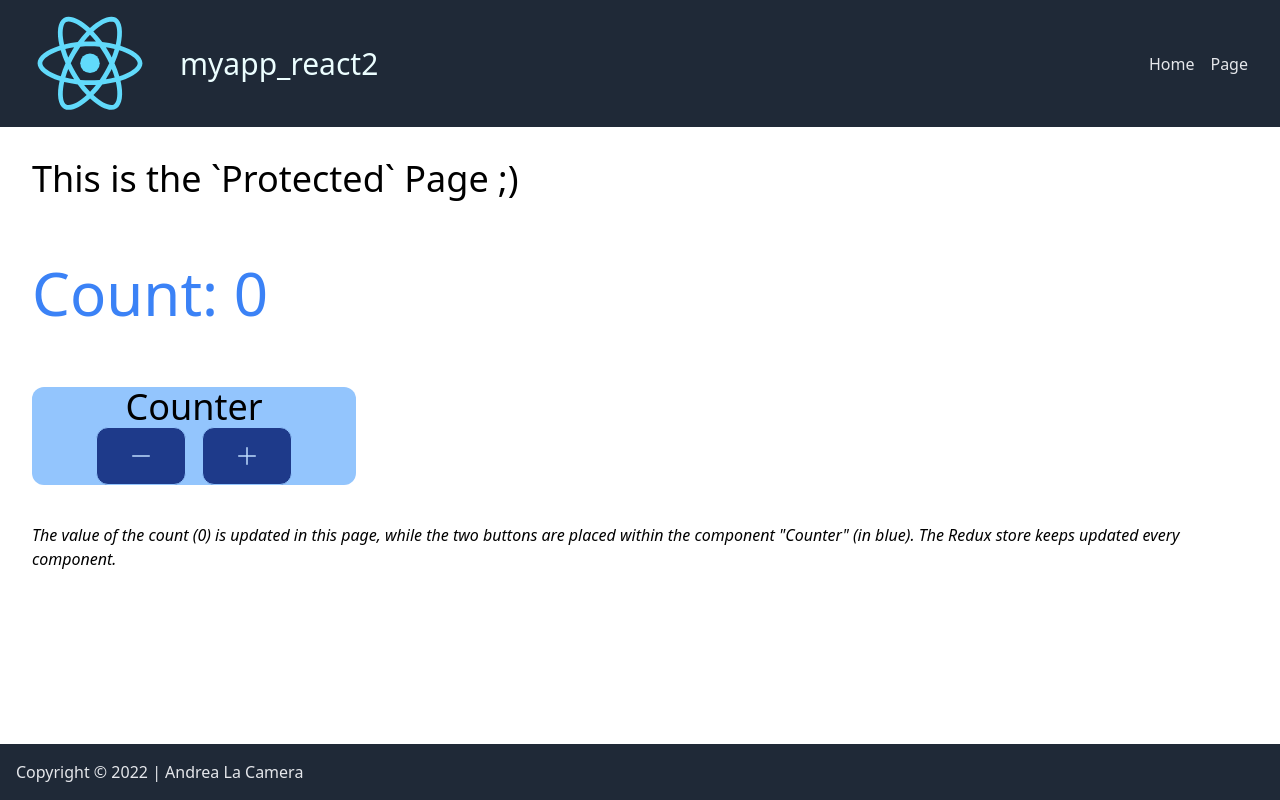
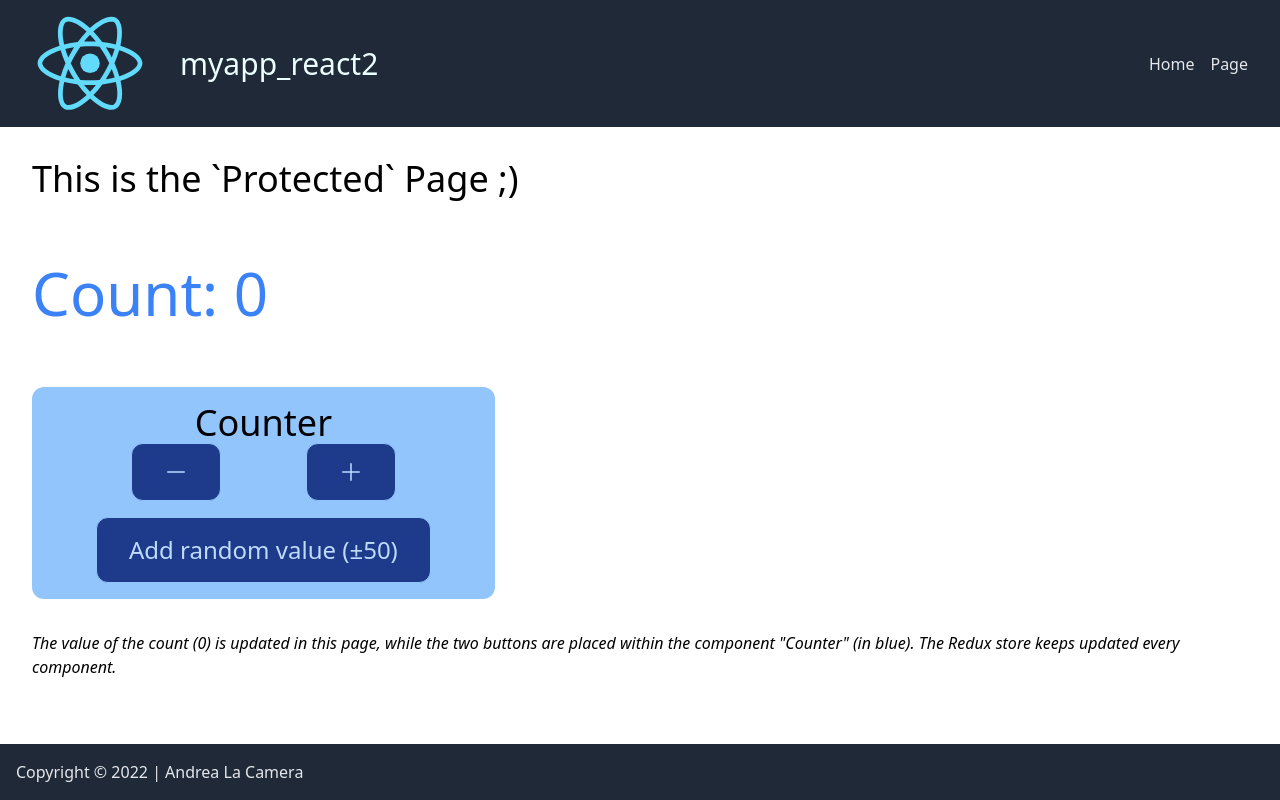
Before and after one commit to andrealacamera/myapp_react2, a React (Create React App) app: page /page in a window 1280 px wide. Built offline with nearby package versions, Linux system fonts and the light colour scheme.

Commit message:
using dispatch with payload

```diff
--- a/src/components/Counter.jsx
+++ b/src/components/Counter.jsx
@@ -1,12 +1,17 @@
 import { useDispatch } from 'react-redux'
-import { decrement, increment } from '../redux/counterSlice'
+import { decrement, increment, incrementByAmount } from '../redux/counterSlice'
 import {BsDashLg, BsPlusLg} from 'react-icons/bs'
 const Counter = () => {
   // const count = useSelector((state) => state.counter.value)
   const dispatch = useDispatch()
 
+  const handleRandom = () => {
+    const r = Math.floor(100*Math.random())-50;
+    console.log(`Random value = ${r}`)
+    dispatch(incrementByAmount(r))
+  }
   return (
-      <div className='bg-blue-300 px-16 rounded-xl inline-block'>
+      <div className='bg-blue-300 px-16 py-4 rounded-xl inline-block'>
         <h1 className='text-4xl text-center'> Counter </h1>
         {/* <h2 className='text-2xl'> Value: {count}</h2> */}
         <div className='flex flex-row justify-around gap-4'>
@@ -17,6 +22,11 @@ const Counter = () => {
             <BsPlusLg />
           </button>
         </div>
+        <div className='flex mt-4 '>
+          <button className='bg-blue-900 text-blue-200 py-4 px-8 border border-blue-300 rounded-xl text-2xl' onClick={handleRandom}>
+            Add random value (±50)
+          </button>
+        </div>
       </div>
   )
 }
```
Also changed, not shown: 1 other file (tests, documents, lock files or other folders).
